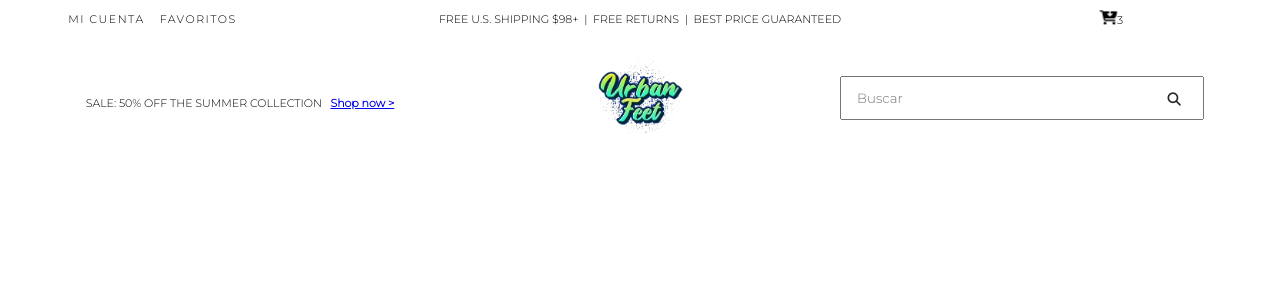
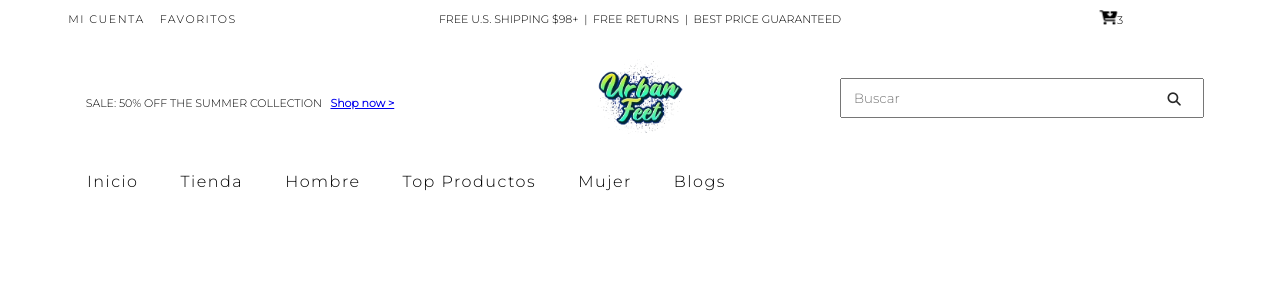
Before and after one commit to Zeus-3131/Proyecto-react, a React (Vite) app: page / in a window 1280 px wide. Shown: the top 300 px of the page. Built offline with nearby package versions, Linux system fonts and the light colour scheme.

Commit message:
actualizacion de el navbar

```diff
--- a/src/Componentes/Navbar/Navbar.css
+++ b/src/Componentes/Navbar/Navbar.css
@@ -0,0 +1,38 @@
+.contenedorNavbar{
+    background: rgba(255,255,255,.9);
+    height: 44px;
+    display: flex;
+    align-items: center;
+
+}
+
+.contenidoNav{
+    margin-right: auto;
+    margin-left: auto;
+    width: 1170px;
+}
+
+.nav{
+
+}
+
+.ulnav{
+    text-align: left;
+}
+
+.linav{
+
+    list-style: none;
+    display: inline-block;
+    margin: 0;
+    font-size: 12px;
+
+}
+
+.anav{
+   text-decoration: none;
+   font: 16px/1.5em Montserrat;
+   font-weight: 500;
+   margin: 0 10px 0 32px ;
+   color: #000;
+}
--- a/src/Componentes/Navbar/Navbar.jsx
+++ b/src/Componentes/Navbar/Navbar.jsx
@@ -1,16 +1,27 @@
 import Navbar_Superior from "./Navbar_superior";
 import Navbar_Intermedio from "./Navbar_Intermedio";
+import "./Navbar.css";
 
 const Navbar = () => {
   return (
     <header>
         <Navbar_Superior/>
-        <div>
-
-        </div>
-
         <Navbar_Intermedio/>
 
+        <div className="contenedorNavbar">
+          <div className="contenidoNav">
+            <nav className="nav">
+              <ul className="ulnav">
+                <li className="linav"><a className="anav" href="#">Inicio</a></li>
+                <li className="linav"><a className="anav" href="#">Tienda</a></li>
+                <li className="linav"><a className="anav" href="#">Hombre</a></li>
+                <li className="linav"><a className="anav" href="#">Top Productos</a></li>
+                <li className="linav"><a className="anav" href="#">Mujer</a></li>
+                <li className="linav"><a className="anav" href="#">Blogs</a></li>
+              </ul>
+            </nav>
+          </div>
+        </div>
     </header>
   )
 }
--- a/src/Componentes/Navbar/Navbar_Intermedio.css
+++ b/src/Componentes/Navbar/Navbar_Intermedio.css
@@ -41,8 +41,8 @@ p{
 
 .buscador{
     width: 100%;
-    height: 44px;
-    padding: 0 42px 0 15px;
+    height: 40px;
+    padding: 0 42px 0 12px;
 }
 
 .botonBuscar{
@@ -50,7 +50,7 @@ p{
     height: 30px;
     color: #282828;
     /* position: absolute; */
-    top: 8px;
+    top: 6px;
     bottom: 0;
     position: relative;
     right: 48px;
```
